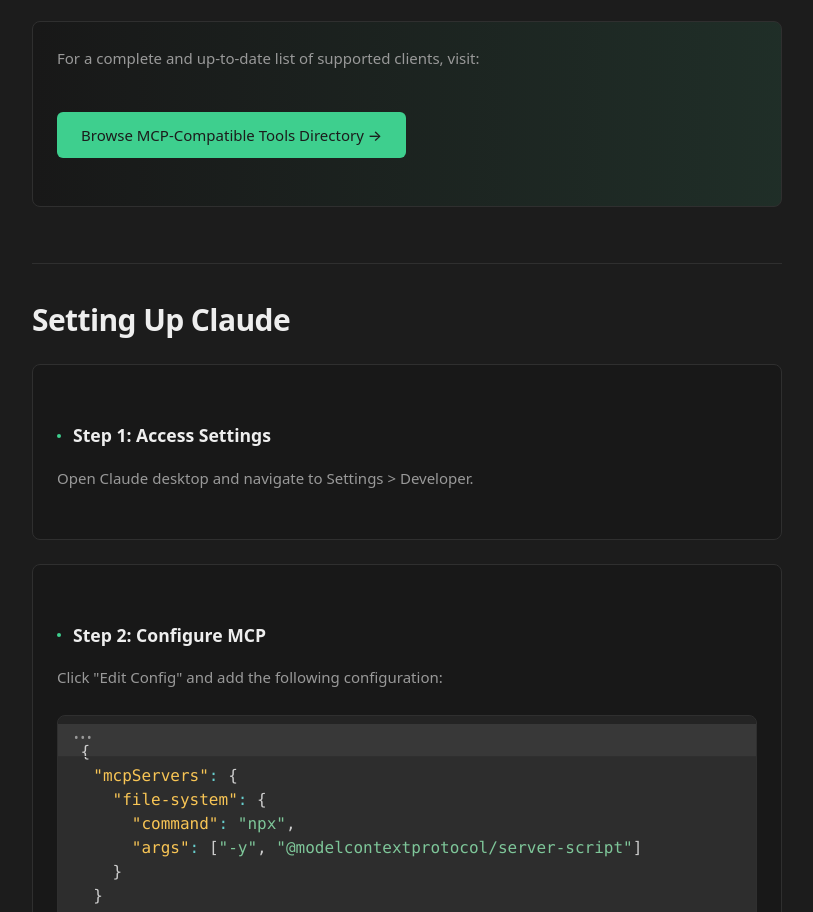
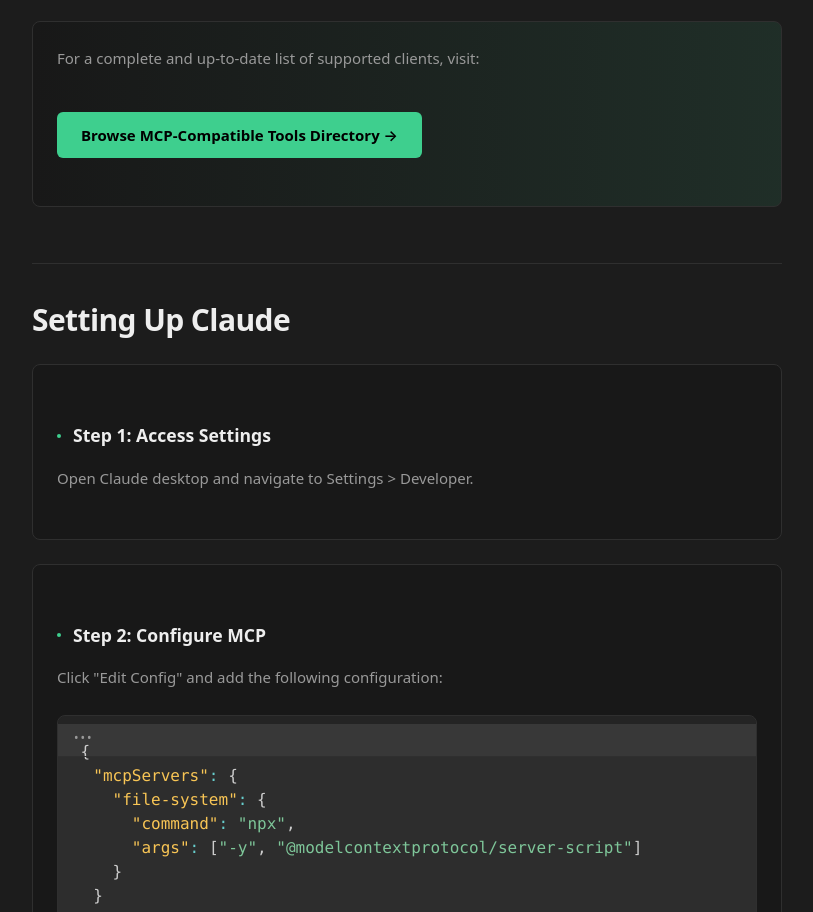
Before and after one commit to calebmwelsh/Configure-MCP, a plain HTML site: page index.html in a window 1280 px wide. Shown: the part 1021-1933 px from the top of the page, without its empty margins (373-1186 px from the left). Drawn offline with nearby package versions, Linux system fonts and the light colour scheme.

Commit message:
Update styles.css

```diff
--- a/styles.css
+++ b/styles.css
@@ -302,10 +302,10 @@ footer {
     display: inline-block;
     padding: 0.75rem 1.5rem;
     background: var(--secondary-color);
-    color: var(--background-color) !important;
+    color: #000000 !important;
     text-decoration: none;
     border-radius: 6px;
-    font-weight: 500;
+    font-weight: 600;
     transition: var(--transition-all);
     font-size: 0.9375rem;
     line-height: 1.5;
```
